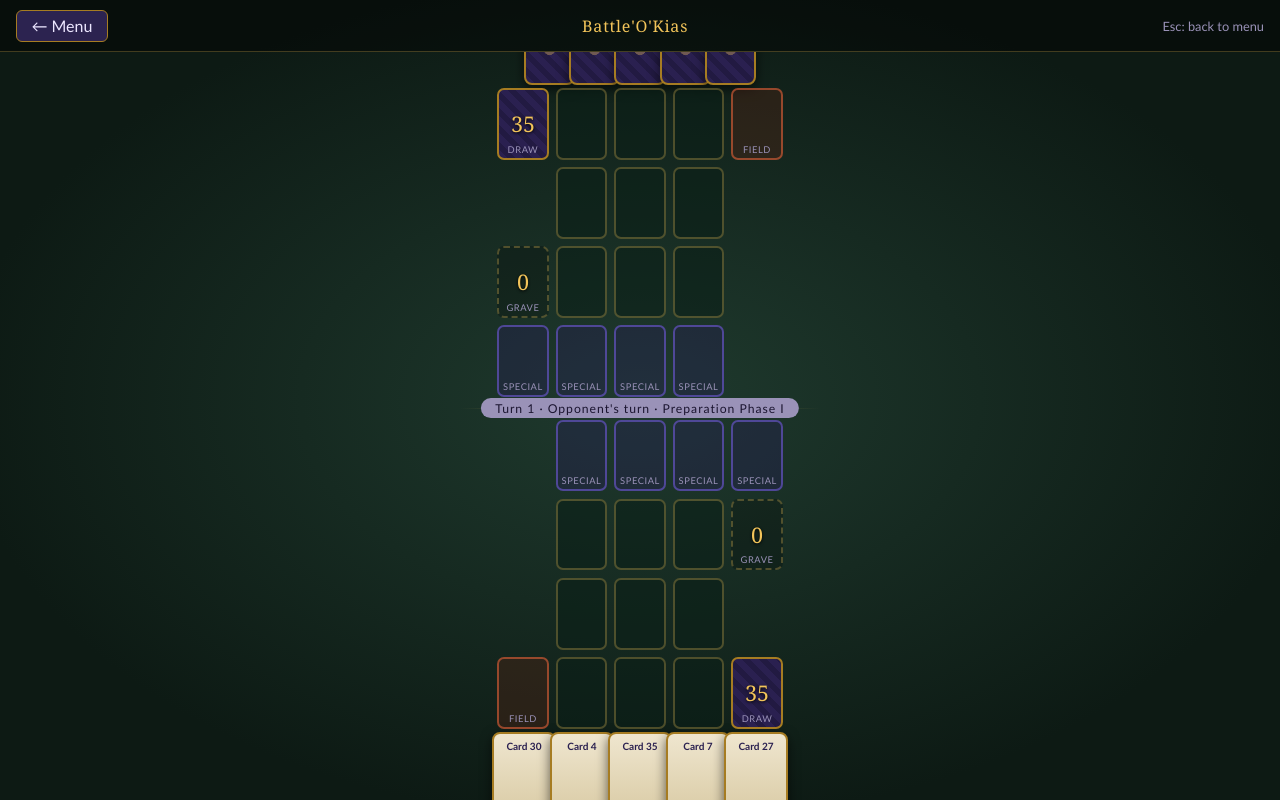
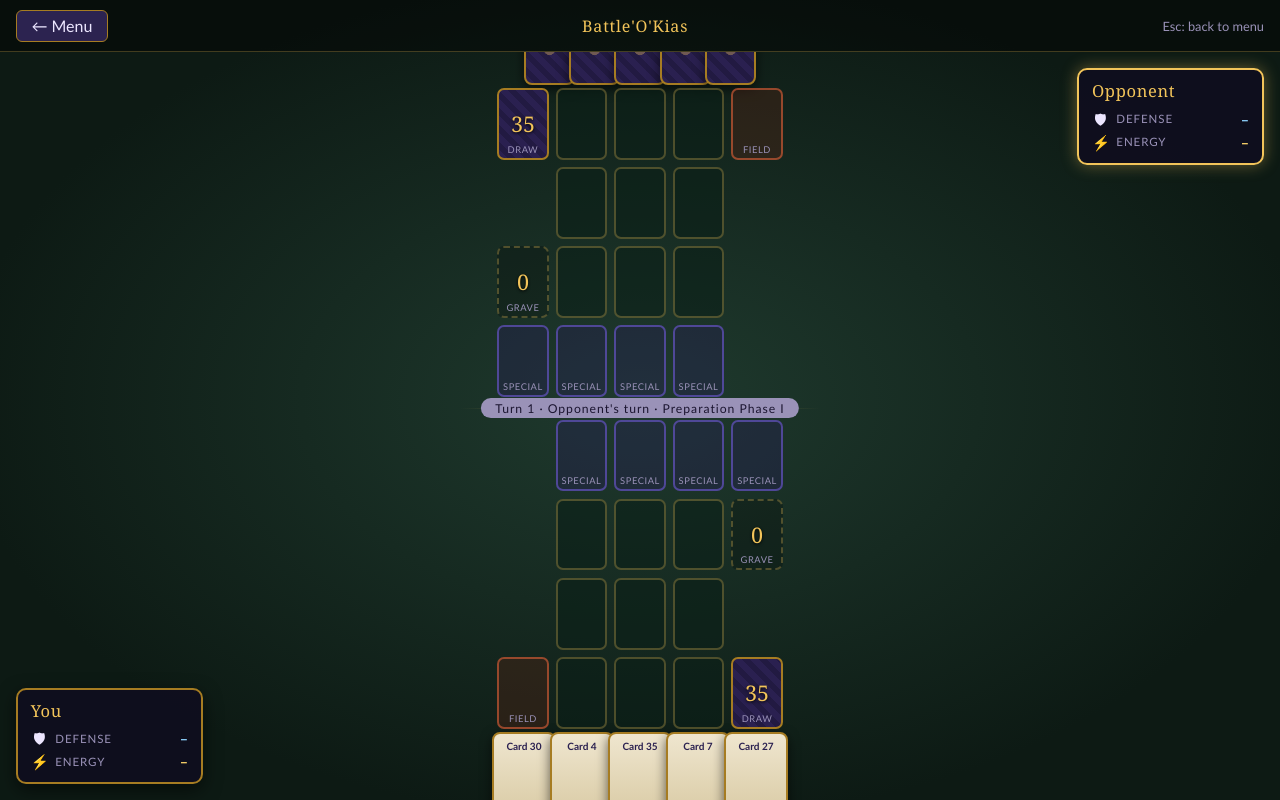
Before and after one commit to demonlord321/Battleokias, a website with bundled scripts: page index.html in a window 1280 px wide. Both pictures are taken after a click on the button "New Game". Built offline with nearby package versions, Linux system fonts and the light colour scheme.

Commit message:
Board: player stats panels (Name, Defense Points, Energy) beside each hand (Mapmaker)

```diff
--- a/src/board/board.js
+++ b/src/board/board.js
@@ -62,7 +62,9 @@ export function buildBoard(container) {
   table.className = "table";
   table.append(buildHalf(1), centre, buildHalf(0));
 
-  container.append(oppHand, table, playerHand);
+  els.stats = [buildStats("stats-player"), buildStats("stats-opponent")];
+
+  container.append(oppHand, table, playerHand, ...els.stats);
 
   container.addEventListener("click", (e) => {
     const slot = e.target.closest(".slot");
@@ -73,6 +75,25 @@ export function buildBoard(container) {
       }),
     );
   });
+}
+
+// Player stats panel that sits beside each hand: Name, Defense Points, Energy.
+function buildStats(cls) {
+  const el = document.createElement("div");
+  el.className = `stats ${cls}`;
+  el.innerHTML = `
+    <div class="stats-name"></div>
+    <div class="stat stat-dp"><span class="stat-icon" aria-hidden="true">&#x1F6E1;</span><span class="stat-label">Defense</span><span class="stat-value"></span></div>
+    <div class="stat stat-energy"><span class="stat-icon" aria-hidden="true">&#x26A1;</span><span class="stat-label">Energy</span><span class="stat-value"></span></div>`;
+  return el;
+}
+
+function renderStats(el, p, active) {
+  el.querySelector(".stats-name").textContent = p.name;
+  // The engine doesn't track these yet (starting values come from RULES.md), so show a dash.
+  el.querySelector(".stat-dp .stat-value").textContent = p.defense ?? "–";
+  el.querySelector(".stat-energy .stat-value").textContent = p.energy ?? "–";
+  el.classList.toggle("is-active", active);
 }
 
 function cardEl(card, faceUp) {
@@ -96,6 +117,7 @@ const PHASE_NAMES = { setup: "Setup", draw: "Draw Phase", prep1: "Preparation Ph
 export function renderBoard(game, viewer = 0) {
   game.players.forEach((p, owner) => {
     const side = owner === viewer ? 0 : 1;
+    renderStats(els.stats[side], p, game.activePlayer === owner);
     p.ups.forEach((card, i) => fillSlot(getSlot(side, "ups", i), card));
     p.specialZones.forEach((card, i) => fillSlot(getSlot(side, "sdz", i), card));
     fillSlot(getSlot(side, "fez"), p.fieldEffect);
--- a/style.css
+++ b/style.css
@@ -338,3 +338,33 @@ html, body {
 /* Cards sitting in a field slot fill it exactly. */
 .slot .card { position: absolute; inset: 0; width: 100%; height: 100%; margin: 0; }
 .slot.is-filled .slot-label { display: none; }
+
+/* Player stats beside each hand: yours bottom-left, the opponent's top-right. */
+.stats {
+  position: absolute;
+  min-width: calc(var(--h) * 2.6);
+  padding: 0.55rem 0.8rem;
+  border-radius: 10px;
+  background: rgba(15, 11, 31, 0.82);
+  border: 2px solid var(--gold-dim);
+  box-shadow: 0 6px 18px rgba(0, 0, 0, 0.55);
+  font-size: calc(var(--h) * 0.2);
+  z-index: 3;
+  transition: border-color 0.2s, box-shadow 0.2s;
+}
+.stats-player { left: 1rem; bottom: 1rem; }
+.stats-opponent { right: 1rem; top: 1rem; }
+.stats.is-active { border-color: var(--gold); box-shadow: 0 0 16px rgba(242, 196, 90, 0.4); }
+.stats-name {
+  font-family: Georgia, serif;
+  font-size: 1.15em;
+  color: var(--gold);
+  margin-bottom: 0.35rem;
+  letter-spacing: 0.04em;
+}
+.stat { display: flex; align-items: center; gap: 0.45rem; line-height: 1.6; }
+.stat-icon { width: 1.2em; text-align: center; }
+.stat-label { flex: 1; color: var(--text-dim); text-transform: uppercase; font-size: 0.8em; letter-spacing: 0.08em; }
+.stat-value { font-weight: bold; min-width: 2ch; text-align: right; }
+.stat-dp .stat-value { color: #8fd3ff; }
+.stat-energy .stat-value { color: #ffd66b; }
```
